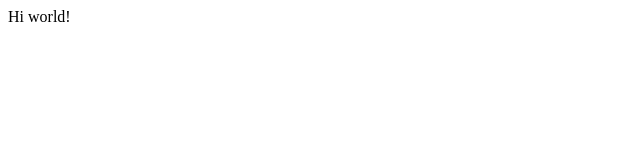
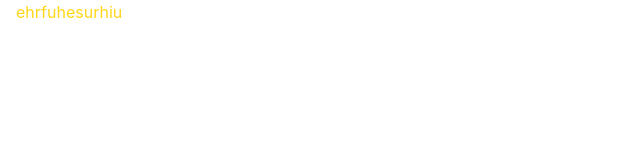
Before and after one commit to SantiAtalis/horizon-portal-client, a React (Vite) app: page / in a window 1280 px wide. Shown: the top 160 px of the page, without its empty margins (0-640 px from the left). Built offline with nearby package versions, Linux system fonts and the light colour scheme.

Commit message:
create custom styles

```diff
--- a/src/App.jsx
+++ b/src/App.jsx
@@ -1,8 +1,12 @@
 import React from 'react'
+import theme from './utils/theme'
+import { ChakraProvider, Container } from '@chakra-ui/react'
 
 const App = () => {
   return (
-    <div className='App'>Hi world!</div>
+    <ChakraProvider theme={theme}>
+      <Container maxW='100vw' color='secondary.100'>ehrfuhesurhiu </Container>
+    </ChakraProvider>
   )
 }
 
--- /dev/null
+++ b/src/utils/theme.js
@@ -0,0 +1,13 @@
+import { extendTheme } from '@chakra-ui/react'
+
+const theme = extendTheme({
+  colors: {
+    primary: {},
+    secondary: {
+      100: '#ffd617'
+    },
+    detail: {}
+  }
+})
+
+export default theme
```
